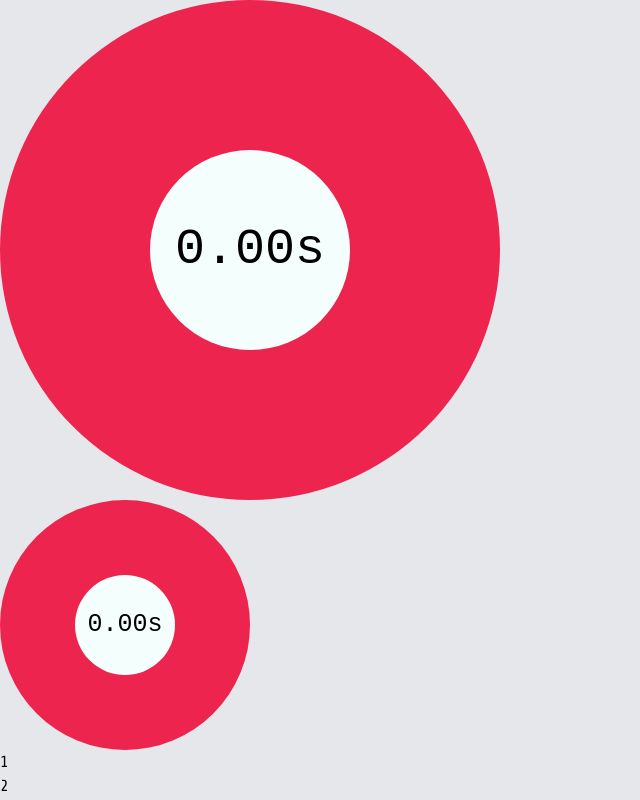
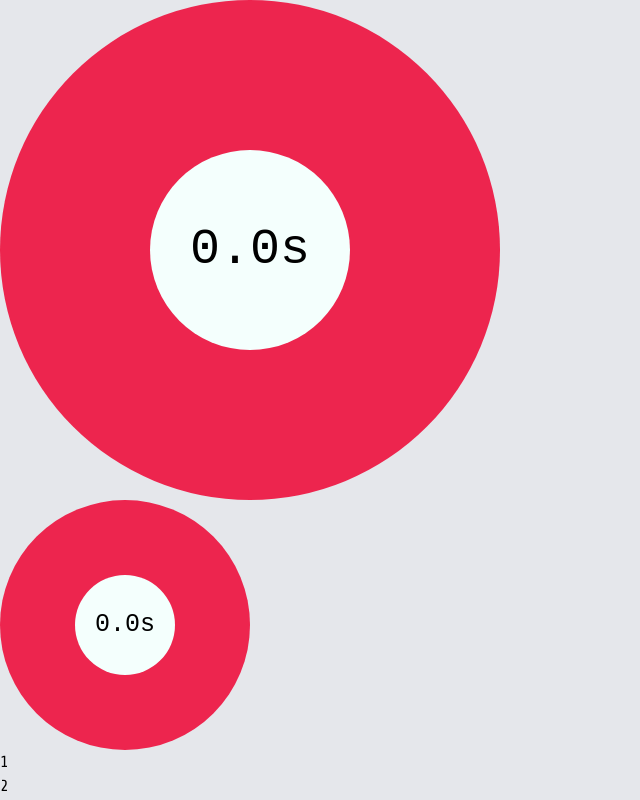
Before and after one commit to Fermento99/interval-timer, a Vue app: page / in a window 1280 px wide. Shown: the top 800 px of the page, without its empty margins (0-640 px from the left). Built offline with nearby package versions, Linux system fonts and the light colour scheme.

Commit message:
add decoupling clocks

```diff
--- a/src/components/ClockComponent/ClockComponent.vue
+++ b/src/components/ClockComponent/ClockComponent.vue
@@ -12,10 +12,11 @@ const props = withDefaults(
     size: 'big',
   }
 );
+const clockState = useClockStore();
+const currentClock = clockState.getClock(props.clockId);
 
-const clockState = useClockStore();
-
-const elapsedTime = computed(() => clockState.progress / 1000);
+const elapsedTime = computed(() => currentClock.progress / 1000);
+const percentage = computed(() => currentClock.progress / currentClock.period);
 
 const sizeValue = computed(() => {
   switch (props.size) {
@@ -32,7 +33,7 @@ const sizeValue = computed(() => {
 <template>
   <ClockFace
     :clock-id="clockId"
-    :percentage="clockState.percentage"
+    :percentage="percentage"
     :elapsed-time="elapsedTime"
     :height="sizeValue"
     :width="sizeValue"
--- a/src/components/ClockComponent/ClockDrawer.ts
+++ b/src/components/ClockComponent/ClockDrawer.ts
@@ -57,7 +57,7 @@ export class ClockDrawer {
     this.ctx.fillStyle = this.colors.text;
     this.ctx.textAlign = 'center';
     this.ctx.font = `${fontSize}px "Share Tech Mono", monospace`;
-    this.ctx.fillText(`${time.toPrecision(3)}s`, xCenter, yCenter + fontSize / 4);
+    this.ctx.fillText(`${time.toPrecision(2)}s`, xCenter, yCenter + fontSize / 4);
     this.ctx.closePath();
   }
 }
--- a/src/pages/MainPage/MainPage.vue
+++ b/src/pages/MainPage/MainPage.vue
@@ -4,34 +4,21 @@ import ExerciseTableComponent from '@/components/ExerciseTableComponent/Exercise
 import ButtonComponent from '@/components/ButtonComponent/ButtonComponent.vue';
 import NotesComponent from '@/components/NotesComponent/NotesComponent.vue';
 import { useClockStore } from '@/stores/ClockStore';
-import { watchEffect } from 'vue';
-import { useExerciseStore } from '@/stores/ExerciseStore';
 
 const clockState = useClockStore();
-const exerciseStore = useExerciseStore();
 
 const start = () => {
-  clockState.startClock();
+  clockState.startClocks();
 };
 
 const stop = () => {
-  clockState.pauseClock();
+  clockState.stopClocks();
 };
 
 const reset = () => {
-  clockState.setClock({ period: 1 });
+  clockState.setClock('exercise-clock', { period: 0.5 });
+  clockState.setClock('training-clock', { period: 5, startedAt: Date.now() });
 };
-
-watchEffect(() => {
-  if (
-    clockState.percentage >= 1 &&
-    exerciseStore.exerciseTable.iterator < exerciseStore.exerciseTable.length
-  ) {
-    exerciseStore.moveToNextExercise();
-    clockState.setClock({ period: 1 });
-    clockState.startClock();
-  }
-});
 </script>
 
 <template>
--- a/src/stores/ClockStore.ts
+++ b/src/stores/ClockStore.ts
@@ -1,53 +1,105 @@
 import { defineStore } from 'pinia';
-import { computed, ref } from 'vue';
+import { ref } from 'vue';
 
-type SetClockOptions = { period: number };
+type SetClockOptions = { period: number; startedAt?: number };
+
+type Clock = {
+  period: number;
+  progress: number;
+  startedAt: number;
+  running: boolean;
+  finished: boolean;
+};
+
+type ClockMap = {
+  [id: string]: Clock;
+};
 
 export const useClockStore = defineStore('clock', () => {
-  const progress = ref(0);
-  const period = ref(0);
-  const _startedTimestamp = ref(0);
-  const _interval = ref<number | undefined>();
+  const clockMap = ref<ClockMap>({});
 
-  const percentage = computed(() => progress.value / period.value);
-
-  const stopClock = () => {
-    clearInterval(_interval.value);
-    _interval.value = undefined;
-  };
-
-  const setClock = (options: SetClockOptions) => {
-    period.value = options.period * 1000;
-    progress.value = 0;
-    if (_interval.value !== undefined) {
-      stopClock();
+  const stopClock = (id: string) => {
+    if (clockMap.value[id] !== undefined) {
+      clockMap.value[id].running = false;
     }
   };
 
-  const startClock = () => {
-    if (_interval.value === undefined && period.value > progress.value) {
-      _startedTimestamp.value = Date.now() - progress.value;
-      _interval.value = setInterval(() => {
-        progress.value = Date.now() - _startedTimestamp.value;
-        if (progress.value >= period.value) {
-          stopClock();
-        }
-      }, 30);
+  const stopClocks = () => {
+    Object.keys(clockMap.value).forEach((clockId) => {
+      stopClock(clockId);
+    });
+  };
+
+  const setClock = (id: string, options: SetClockOptions) => {
+    const source = <Clock>{
+      period: options.period * 1000,
+      progress: 0,
+      startedAt: options.startedAt || 0,
+      running: !!options.startedAt,
+      finished: false,
+    };
+
+    if (clockMap.value[id] === undefined) {
+      clockMap.value[id] = source;
+    } else {
+      Object.assign(clockMap.value[id], source);
     }
   };
 
-  const pauseClock = () => {
-    stopClock();
+  const startClock = (id: string, now = Date.now()) => {
+    if (clockMap.value[id] !== undefined) {
+      const currentClock = clockMap.value[id];
+      if (!currentClock.finished) {
+        currentClock.startedAt = now - currentClock.progress;
+        currentClock.running = true;
+      }
+    }
   };
 
+  const startClocks = () => {
+    const now = Date.now();
+    Object.keys(clockMap.value).forEach((clockId) => {
+      startClock(clockId, now);
+    });
+  };
+
+  const getClock = (id: string) => {
+    if (clockMap.value[id] === undefined) {
+      clockMap.value[id] = {
+        period: 0,
+        progress: 0,
+        startedAt: 0,
+        running: false,
+        finished: false,
+      };
+    }
+
+    return clockMap.value[id];
+  };
+
+  const progressClocks = () => {
+    const now = Date.now();
+    Object.values(clockMap.value).forEach((clock) => {
+      if (clock.running) {
+        clock.progress = now - clock.startedAt;
+        if (clock.progress >= clock.period) {
+          clock.finished = true;
+          clock.running = false;
+          clock.progress = clock.period;
+        }
+      }
+    });
+  };
+
+  setInterval(progressClocks, 30);
+
   return {
-    progress,
-    period,
-    _startedTimestamp,
-    _interval,
-    percentage,
+    clockMap,
     setClock,
     startClock,
-    pauseClock,
+    startClocks,
+    stopClock,
+    stopClocks,
+    getClock,
   };
 });
```
